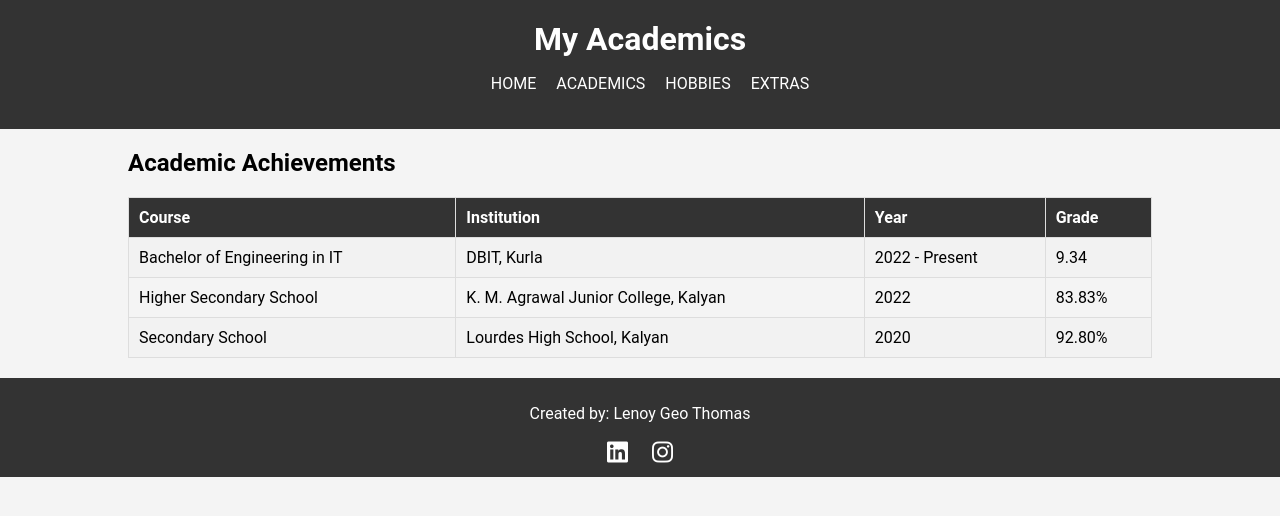
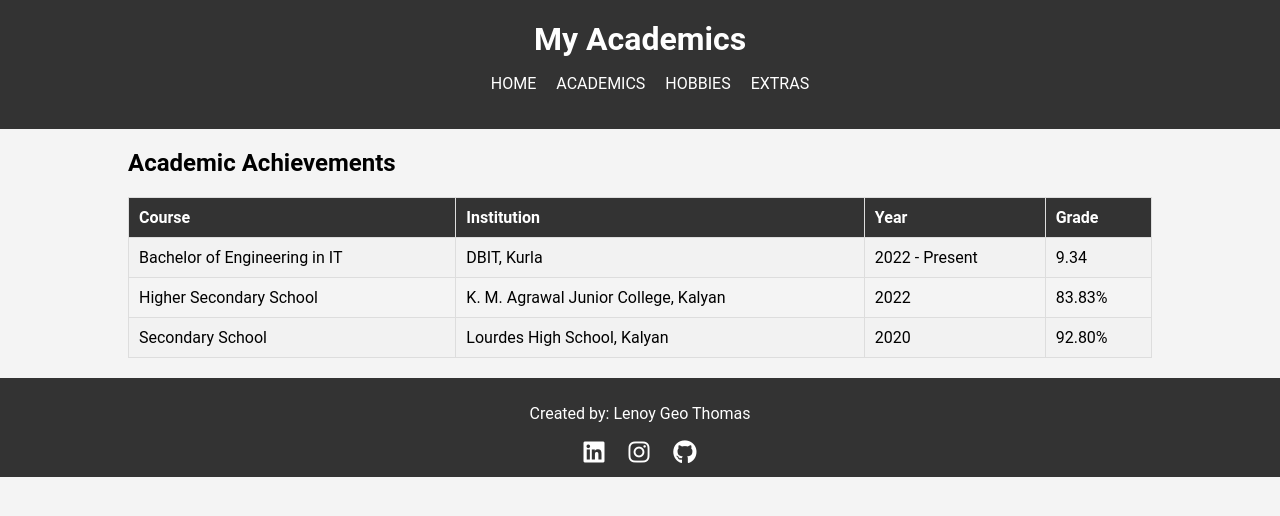
Before and after one commit to LenoyGeo/My_Portfolio, a plain HTML site: page My_Portfolio/academics.html in a window 1280 px wide. Drawn offline with Linux system fonts and the light colour scheme.

Commit message:
added github icon

```diff
--- a/My_Portfolio/academics.html
+++ b/My_Portfolio/academics.html
@@ -58,6 +58,7 @@
         <div class="social-icons">
             <a href="https://www.linkedin.com/in/lenoy-geo-thomas-749182305" target="_blank" class="social-icon"><i class="fab fa-linkedin"></i></a>
             <a href="https://www.instagram.com/lenoy_93" target="_blank" class="social-icon"><i class="fab fa-instagram"></i></a>
+            <a href="https://github.com/LenoyGeo" target="_blank" class="social-icon"><i class="fab fa-github"></i></a>
         </div>
     </footer>
 </body>
```
Also changed, not shown: My_Portfolio/extras.html (+1 -0 lines), My_Portfolio/hobbies.html (+1 -0 lines), My_Portfolio/index.html (+1 -0 lines).
